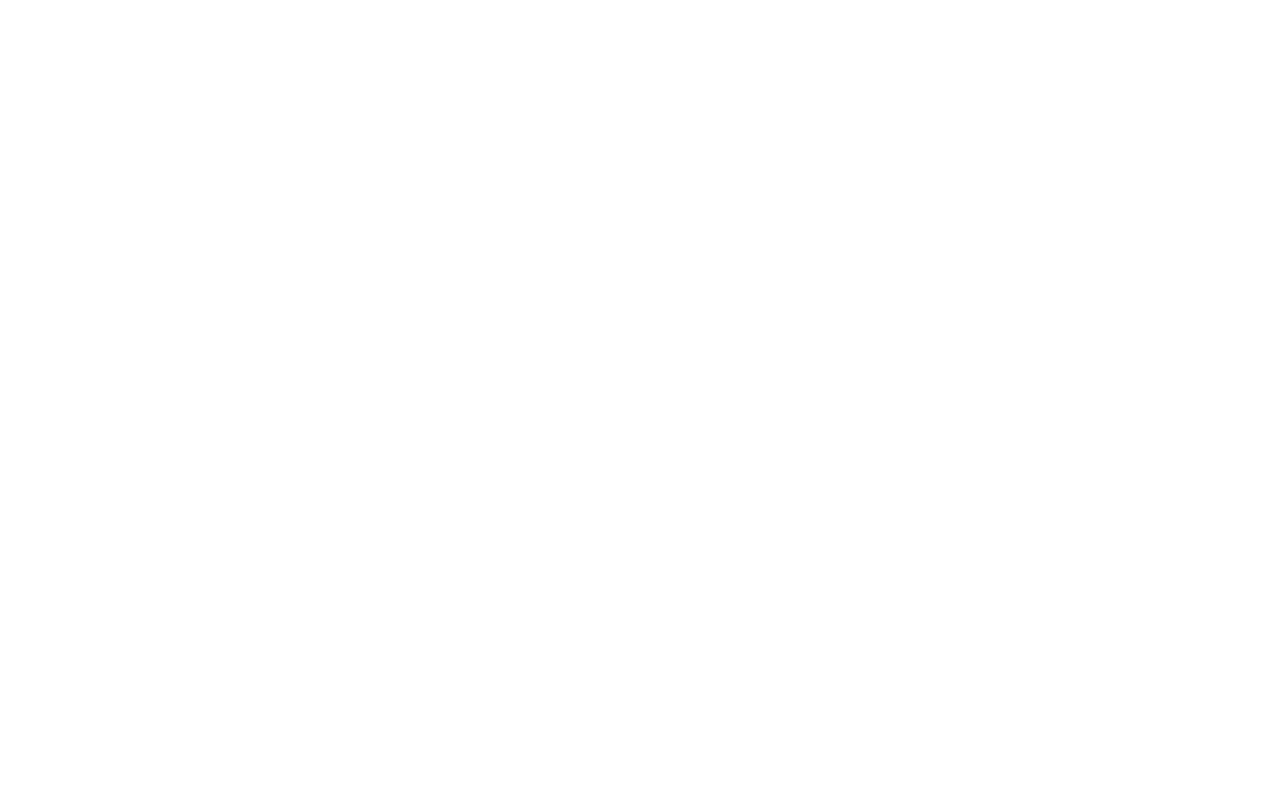
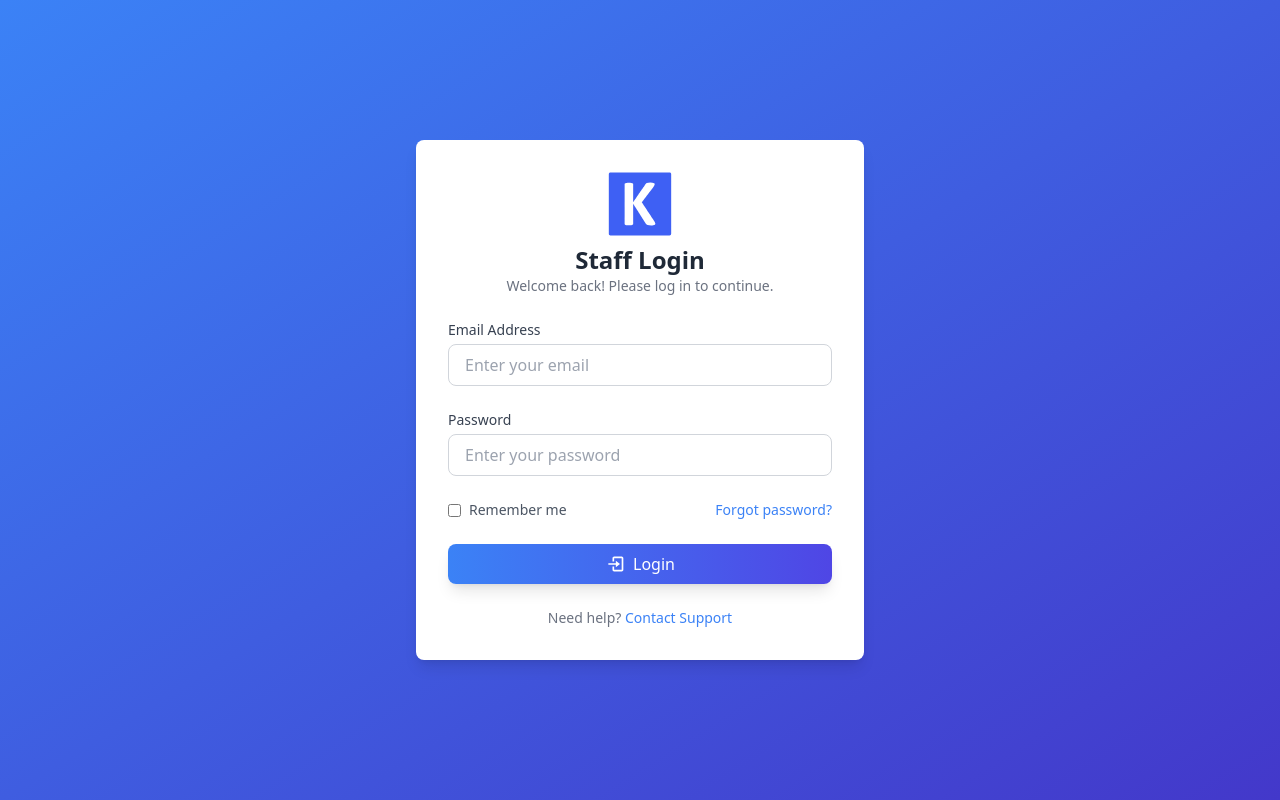
Before and after one commit to KTS-Kickside-Technical-School/kickside-rw-clients-fn, a React (Vite) app: page /staff/login in a window 1280 px wide. Before the commit this address had no page. Built offline with nearby package versions, Linux system fonts and the light colour scheme.

Commit message:
Ft staff login (#9)
* Login succed

* Fix: BUild issues

* Removes _blank

* Ft: Add SEO

```diff
--- a/package.json
+++ b/package.json
@@ -24,7 +24,8 @@
     "react-router-dom": "^6.27.0",
     "react-toastify": "^10.0.6",
     "redux": "^5.0.1",
-    "toast": "^0.5.4"
+    "toast": "^0.5.4",
+    "toastify": "^2.0.1"
   },
   "devDependencies": {
     "@eslint/js": "^9.13.0",
--- /dev/null
+++ b/src/Components/ButtonSpinner.tsx
@@ -0,0 +1,26 @@
+const ButtonSpinner = () => {
+    return (
+        <svg
+            className="animate-spin h-5 w-5 text-white"
+            xmlns="http://www.w3.org/2000/svg"
+            fill="none"
+            viewBox="0 0 24 24"
+        >
+            <circle
+                className="opacity-25"
+                cx="12"
+                cy="12"
+                r="10"
+                stroke="currentColor"
+                strokeWidth="4"
+            ></circle>
+            <path
+                className="opacity-75"
+                fill="currentColor"
+                d="M4 12a8 8 0 018-8v8H4z"
+            ></path>
+        </svg>
+    )
+}
+
+export default ButtonSpinner
--- a/src/Components/Footer.tsx
+++ b/src/Components/Footer.tsx
@@ -13,7 +13,7 @@
                 </Link>
 
                 <ul className="flex flex-wrap justify-center gap-4">
-                    <li><Link to="/" target="_blank" className="font-bold hover:underline">Staff</Link></li>
+                    <li><Link to="/staff/login" aria-label='Staff' className="font-bold hover:underline">Staff</Link></li>
                     <li><Link to="/" className="font-bold hover:underline">Contact Us</Link></li>
                     <li><Link to="/" className="font-bold hover:underline">Jobs</Link></li>
                     <li><Link to="/" className="font-bold hover:underline">About Us</Link></li>
--- /dev/null
+++ b/src/pages/staff/StaffLogin.tsx
@@ -0,0 +1,141 @@
+import { useState } from 'react';
+import { BiLogIn } from 'react-icons/bi';
+import { toast, ToastContainer } from 'react-toastify';
+import 'react-toastify/dist/ReactToastify.css';
+import Logo from '/logo.svg';
+import { Link, useNavigate } from 'react-router-dom';
+import { userLogin } from '../../utils/requests/authRequest';
+import ButtonSpinner from '../../Components/ButtonSpinner';
+import SEO from '../../utils/SEO';
+
+const StaffLogin = () => {
+    const [email, setEmail] = useState('');
+    const [password, setPassword] = useState('');
+
+    const [isLoading, setIsLoading] = useState(false)
+
+    const navigate = useNavigate()
+
+    const handleLogin = async (e: any) => {
+        setIsLoading(true)
+        e.preventDefault();
+
+        if (!email) {
+            toast.error('Email is required');
+            setIsLoading(false);
+            return;
+        }
+        if (!password) {
+            toast.error('Password is required');
+            setIsLoading(false);
+            return;
+        }
+        const emailRegex = /^[^\s@]+@[^\s@]+\.[^\s@]+$/;
+        if (!emailRegex.test(email)) {
+            toast.error('Please enter a valid email address');
+            setIsLoading(false);
+            return;
+        }
+
+        try {
+            const response = await userLogin({ email, password })
+            if (response.status !== 200) {
+                toast.error(response.message);
+            } else {
+                setEmail('');
+                setPassword('');
+                console.log(response);
+                sessionStorage.setItem('token', response.session.content)
+                toast.success(response.message);
+                if (response.user.role === "Admin") {
+                    navigate('/staff/admin/dashboard');
+                }
+                else {
+                    navigate('/journalist/dashboard');
+                }
+            }
+        } catch (error) {
+            toast.error('Login failed. Please check your credentials.');
+        }
+        finally {
+            setIsLoading(false);
+        }
+    };
+
+    return (
+        <div className="min-h-screen flex items-center justify-center bg-gradient-to-br from-blue-500 to-indigo-700">
+            <ToastContainer />
+            <SEO title="Staff: Login as Kickside Staff - Kickside Rwanda" />
+            <div className="w-full max-w-md bg-white rounded-lg shadow-lg p-8">
+                <div className="flex flex-col items-center mb-6">
+                    <img src={Logo} alt="Kickside Logo" className="w-16 h-16 mb-2" />
+                    <h1 className="text-2xl font-bold text-gray-800">Staff Login</h1>
+                    <p className="text-gray-500 text-sm">Welcome back! Please log in to continue.</p>
+                </div>
+
+                <form onSubmit={handleLogin} className="space-y-6">
+                    <div>
+                        <label htmlFor="email" className="block text-sm font-medium text-gray-700">
+                            Email Address
+                        </label>
+                        <input
+                            type="text"
+                            id="email"
+                            value={email}
+                            onChange={(e) => setEmail(e.target.value)}
+                            className="mt-1 w-full px-4 py-2 border border-gray-300 rounded-lg focus:outline-none focus:ring-2 focus:ring-blue-500"
+                            placeholder="Enter your email"
+                        />
+                    </div>
+
+                    <div>
+                        <label htmlFor="password" className="block text-sm font-medium text-gray-700">
+                            Password
+                        </label>
+                        <input
+                            type="password"
+                            id="password"
+                            value={password}
+                            onChange={(e) => setPassword(e.target.value)}
+                            className="mt-1 w-full px-4 py-2 border border-gray-300 rounded-lg focus:outline-none focus:ring-2 focus:ring-blue-500"
+                            placeholder="Enter your password"
+                        />
+                    </div>
+
+                    <div className="flex items-center justify-between">
+                        <label className="flex items-center text-sm text-gray-600">
+                            <input
+                                type="checkbox"
+                                className="mr-2 border-gray-300 focus:ring-blue-500"
+                            />
+                            Remember me
+                        </label>
+                        <Link to="/forgot-password" className="text-sm text-blue-500 hover:underline">
+                            Forgot password?
+                        </Link>
+                    </div>
+
+                    <button
+                        type="submit"
+                        className="w-full flex items-center justify-center gap-2 px-4 py-2 bg-gradient-to-r from-blue-500 to-indigo-600 text-white rounded-lg shadow-lg hover:opacity-90 focus:outline-none focus:ring-2 focus:ring-blue-500"
+                    >
+                        {isLoading ? (
+                            <ButtonSpinner />
+                        ) : (
+                            <>
+                                <BiLogIn size={20} />
+                                <span>Login</span>
+                            </>
+                        )}
+                    </button>
+                </form>
+
+                <div className="mt-6 text-center text-sm text-gray-500">
+                    Need help? <Link to="/support" className="text-blue-500 hover:underline">Contact Support</Link>
+                </div>
+            </div>
+        </div>
+    );
+};
+
+export default StaffLogin;
--- a/src/routes.tsx
+++ b/src/routes.tsx
@@ -2,12 +2,16 @@
 
 import Homepage from "./pages/Homepage"
 import ArticleDetails from "./pages/ArticleDetails"
+import StaffLogin from "./pages/staff/StaffLogin"
 
 const AppRouter = () => {
     return (
         <Routes>
             <Route path="/" element={<Homepage />} />
             <Route path="/:slug" element={<ArticleDetails />} />
+            <Route path="/staff">
+                <Route path="login" element={<StaffLogin />} />
+            </Route>
         </Routes>
     )
 }
--- /dev/null
+++ b/src/utils/requests/authRequest.ts
@@ -0,0 +1,12 @@
+import axiosInstance from "../axios/axiosInstance";
+import { User } from "../types/User";
+import { handleError } from "./articlesRequest";
+
+export const userLogin = async (user: User): Promise<any> => {
+    try {
+        const response = await axiosInstance.post('/api/auth/login', user);
+        return response.data;
+    } catch (error: any) {
+        return handleError(error);
+    }
+}
--- /dev/null
+++ b/src/utils/types/User.ts
@@ -0,0 +1,4 @@
+export interface User {
+    email: string;
+    password: string;
+}
```
Also changed, not shown: 1 other file (tests, documents, lock files or other folders).
